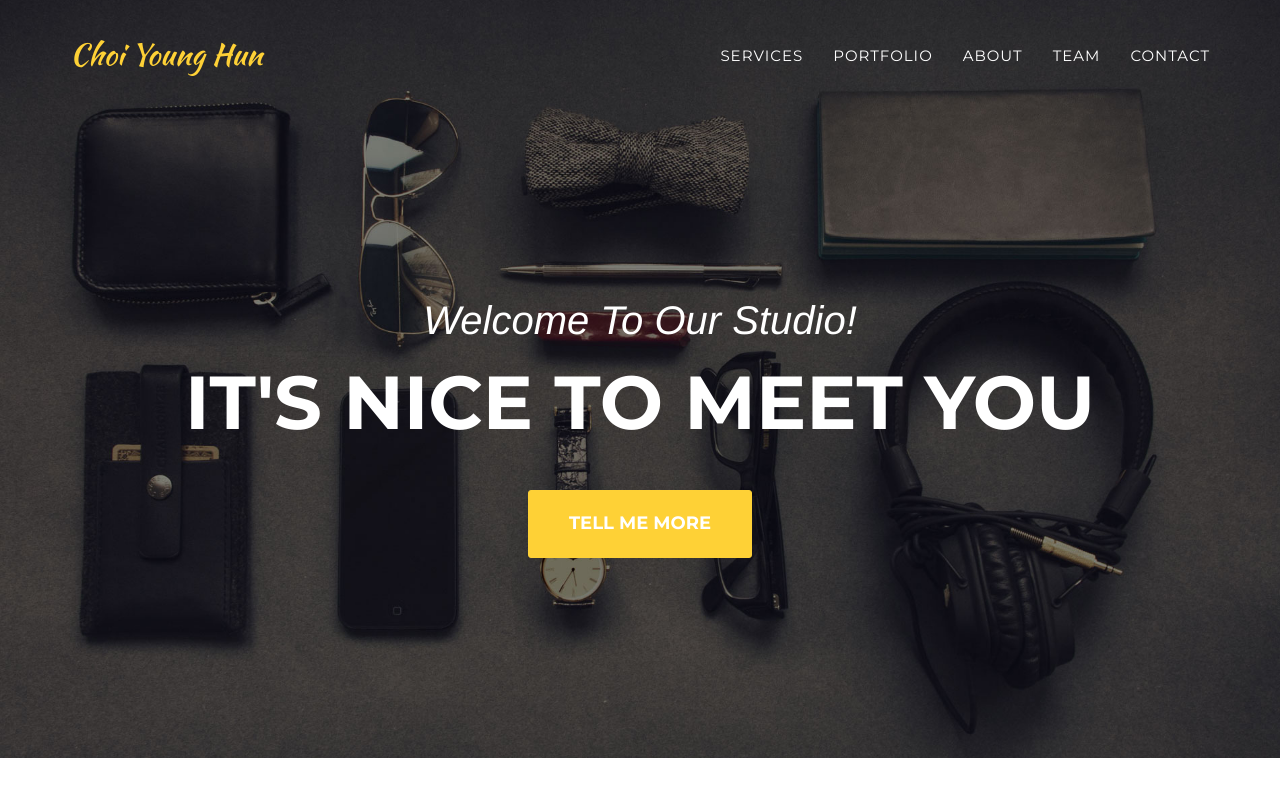
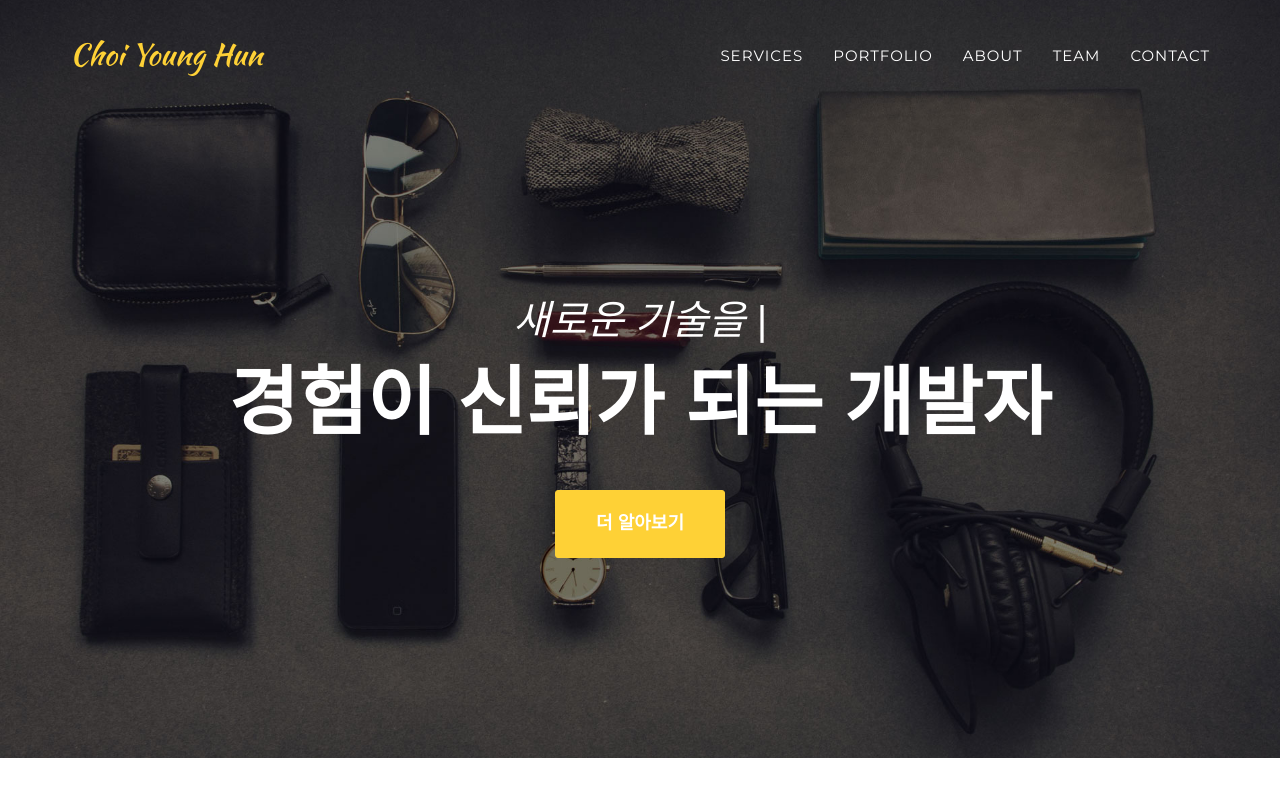
Before and after one commit to ggnu11/ggnu11.github.io, a Jekyll site: the page built from index.html, in a window 1280 px wide and 900 px high. Shown: the top 797 px of the window. Built offline with Jekyll 4.4.1, drawn with Linux system fonts in a browser that asks for light colours; some web fonts are replaced.

Commit message:
[Header] 타이핑 추가 및 문구 수정

```diff
--- a/_includes/header.html
+++ b/_includes/header.html
@@ -51,12 +51,18 @@
 <header>
   <div class="container">
     <div class="intro-text">
-      <div class="intro-lead-in">Welcome To Our Studio!</div>
-      <div class="intro-heading">It's Nice To Meet You</div>
-      <a href="#services" class="page-scroll btn btn-xl">Tell Me More</a>
+      <div class="intro-lead-in">
+        <span id="typed"></span>
+      </div>
+      <div class="intro-heading">경험이 신뢰가 되는 개발자</div>
+      <a href="#services" class="page-scroll btn btn-xl">더 알아보기</a>
     </div>
   </div>
 </header>
+
+<script src="https://cdn.jsdelivr.net/npm/typed.js@2.0.12"></script>
+<script src="/js/typed.js"></script>
+
 <!--
         {% for page in site.pages %}
           {% if page.title %}<a class="page-link" href="{{ page.url | prepend: site.baseurl }}">{{ page.title }}</a>{% endif %}
--- /dev/null
+++ b/js/typed.js
@@ -0,0 +1,12 @@
+document.addEventListener("DOMContentLoaded", function () {
+  var typed = new Typed("#typed", {
+    strings: [
+      "안녕하세요!",
+      "프론트엔드 개발자 최영훈입니다.",
+      "새로운 기술을 배우고 성장하는 것을 즐깁니다.",
+    ],
+    typeSpeed: 50,
+    backSpeed: 35,
+    loop: true,
+  });
+});
```
